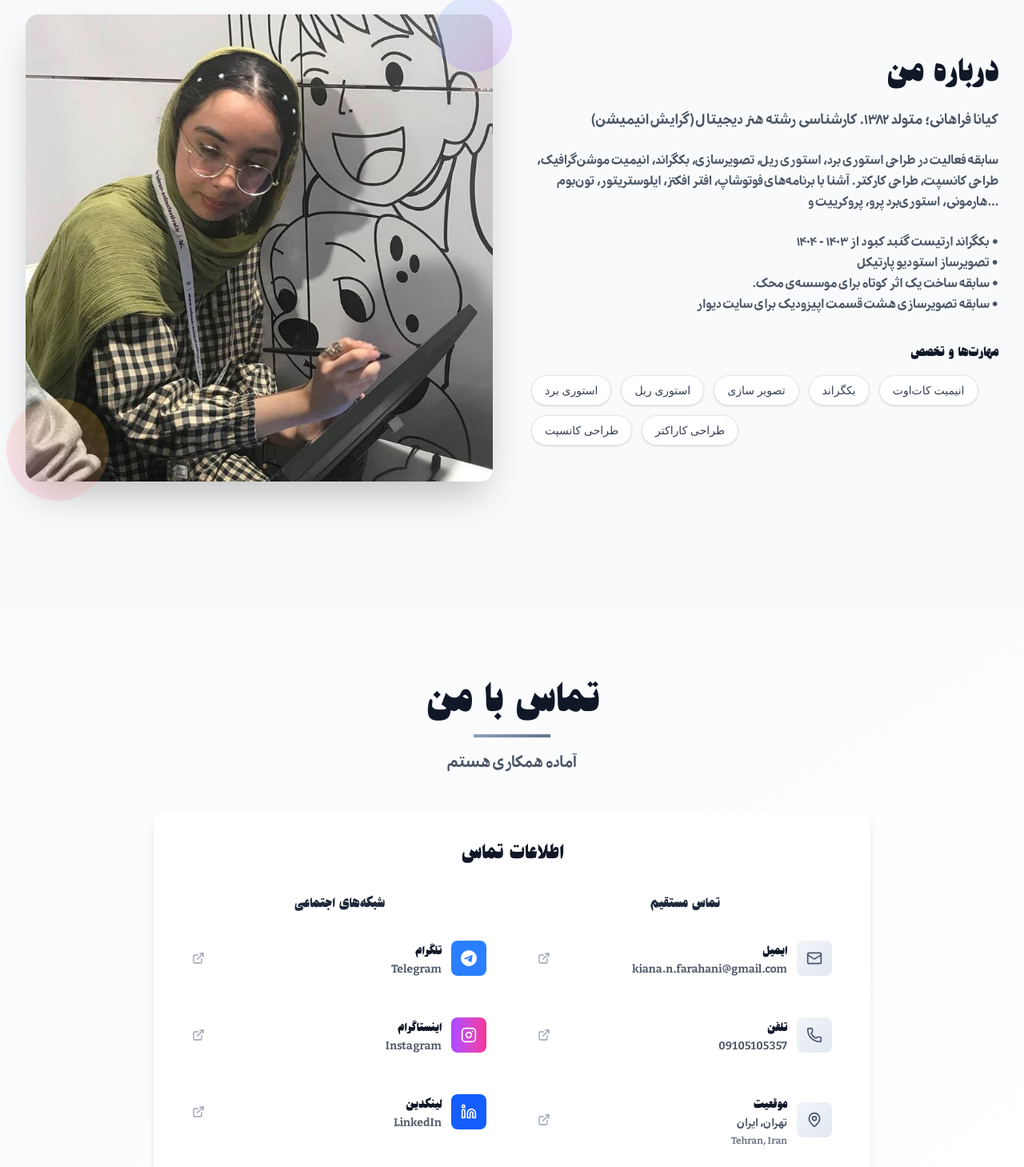
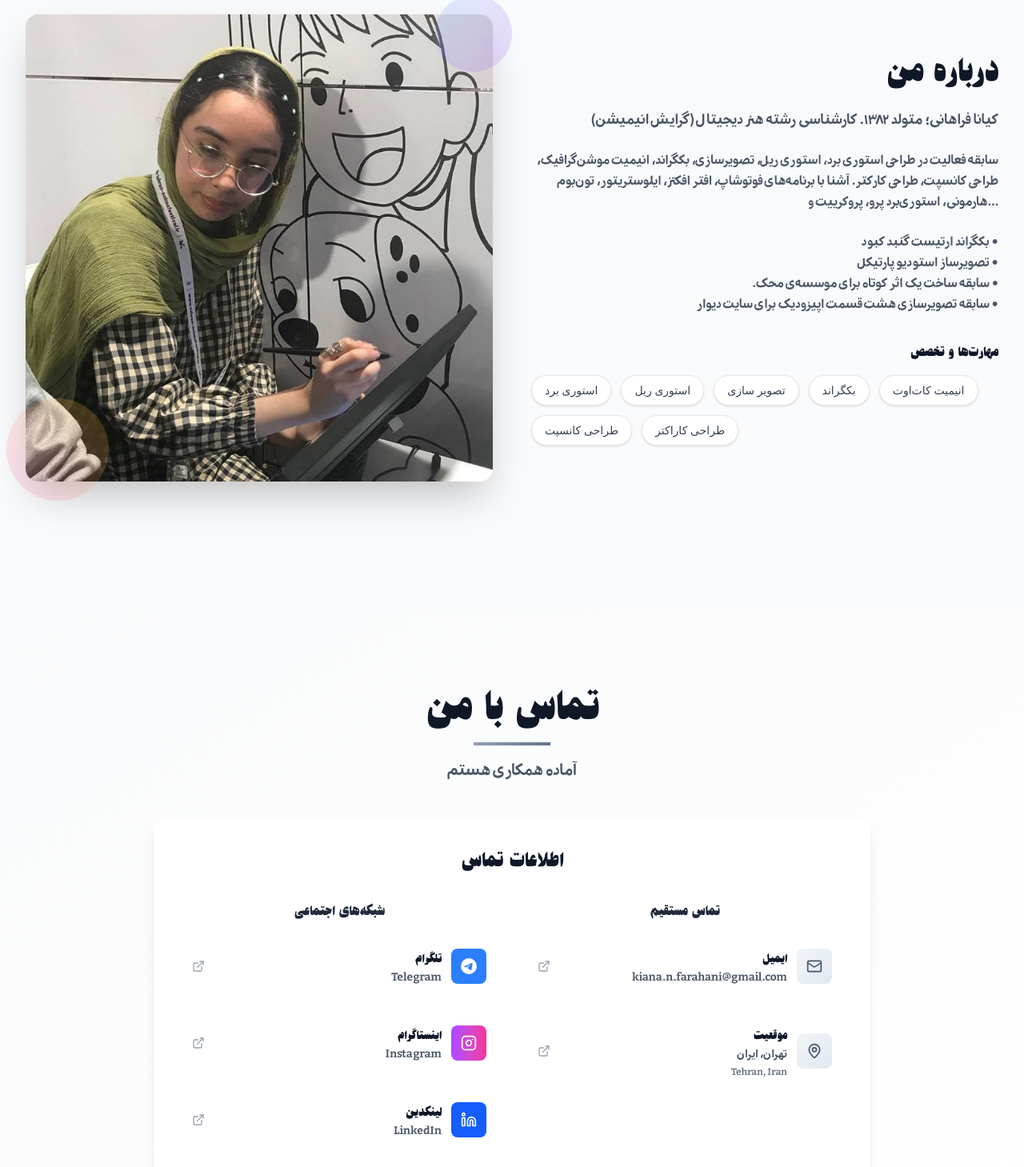
Before and after one commit to KiyarashFarahani/Artist-Portfolio, a Next.js app: page / in a window 1280 px wide. Shown: the part 6101-7560 px from the top of the page at 80% size. Built offline with nearby package versions, Linux system fonts and the light colour scheme; a web font is replaced by a local one.

Commit message:
chore: update texts

```diff
--- a/src/components/About.tsx
+++ b/src/components/About.tsx
@@ -71,7 +71,7 @@ const About = () => {
                             </p>
 
                             <p dir="rtl">
-                                • بکگراند ارتیست گنبد کبود از ۱۴۰۳ - ۱۴۰۴
+                                • بکگراند ارتیست گنبد کبود
                                 <br></br>• تصویرساز استودیو پارتیکل
                                 <br></br>• سابقه ساخت یک‌ اثر کوتاه برای موسسه‌ی
                                 محک.
--- a/src/components/Contact.tsx
+++ b/src/components/Contact.tsx
@@ -1,7 +1,7 @@
 'use client';
 
 import { motion } from 'framer-motion';
-import { Mail, Phone, MapPin, Instagram, Linkedin, ExternalLink } from 'lucide-react';
+import { Mail, Phone as _Phone, MapPin, Instagram, Linkedin, ExternalLink } from 'lucide-react';
 
 // Custom Telegram Icon Component
 const TelegramIcon = ({ size = 20, className = "" }) => (
@@ -26,13 +26,14 @@ const Contact = () => {
       value: 'kiana.n.farahani@gmail.com',
       href: 'mailto:kiana.n.farahani@gmail.com'
     },
-    {
-      icon: Phone,
-      title: 'تلفن',
-      titleEn: 'Phone',
-      value: '09105105357',
-      href: 'tel:+989105105357'
-    },
+    // Temporarily removed phone contact
+    // {
+    //   icon: Phone,
+    //   title: 'تلفن',
+    //   titleEn: 'Phone',
+    //   value: '09105105357',
+    //   href: 'tel:+989105105357'
+    // },
     {
       icon: MapPin,
       title: 'موقعیت',
```
